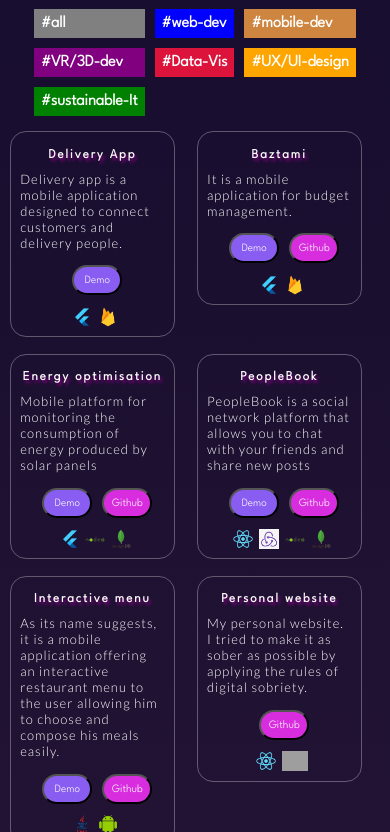
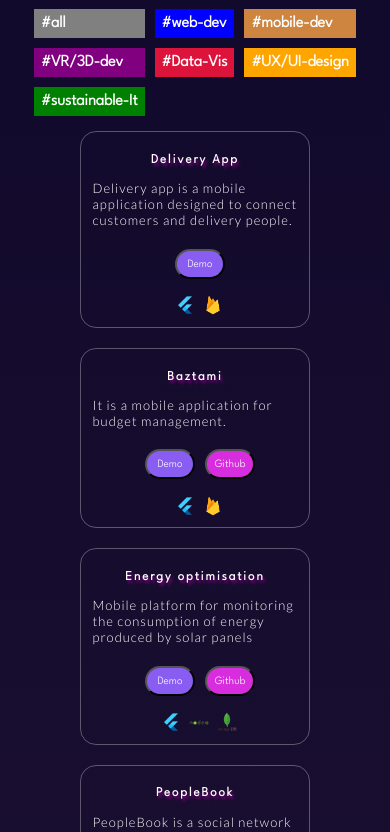
Before and after one commit to Salma22ch/Salma22ch.github.io, a React (Create React App) app: page / in a window 390 px wide. Shown: the part 1992-2824 px from the top of the page. Built offline with nearby package versions, Linux system fonts and the light colour scheme; grey boxes are pictures that could not be loaded; a web font is replaced by a local one.

Commit message:
fix: projects container

```diff
--- a/src/components/Footer.jsx
+++ b/src/components/Footer.jsx
@@ -6,7 +6,9 @@ const Footer = () => {
   return (
     <div className='footer'>
      <h3>
-     Created By Salma CHANA
+     Created By Salma CHANA  ❤️
+     <br />
+     <br />
        Copyright  &copy; <span id='current-year'>{currentYear}</span>
       </h3>
       <br />
--- a/src/index.css
+++ b/src/index.css
@@ -23,8 +23,12 @@
 .body {
     background-image: linear-gradient(var(--start-gradient), var(--end-gradient));
     background-size: cover;
+}
 
-}
+body > * {
+    flex: 1; /* Make all direct children of body take available vertical space */
+  }
+
 
 p,
 ul,
@@ -424,7 +428,6 @@ span:hover {
 
 }
 
-/* add flip icon  */
 
 /* footer css styles  */
 .footer {
@@ -596,15 +599,15 @@ span:hover {
     .projects-content {
         margin: auto;
         display: grid;
-        grid-template-columns: auto auto;
-        gap: 1%;
+        grid-template-columns: auto ;
+        /* gap: 1%; */
         padding: 10px;
 
     }
 
     .project-container {
         max-height: 550px;
-        width: 90%;
+        /* width: auto; */
 
     }
 
```
